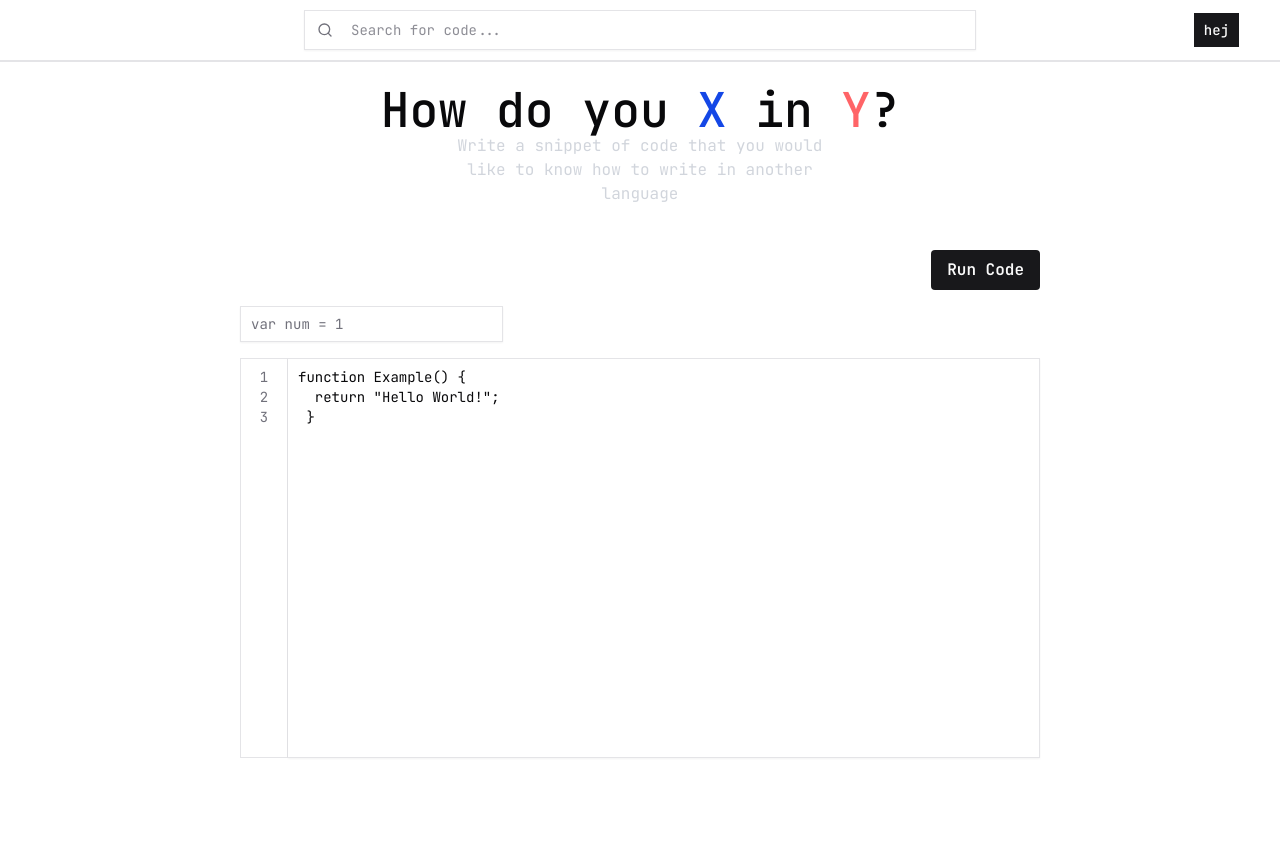
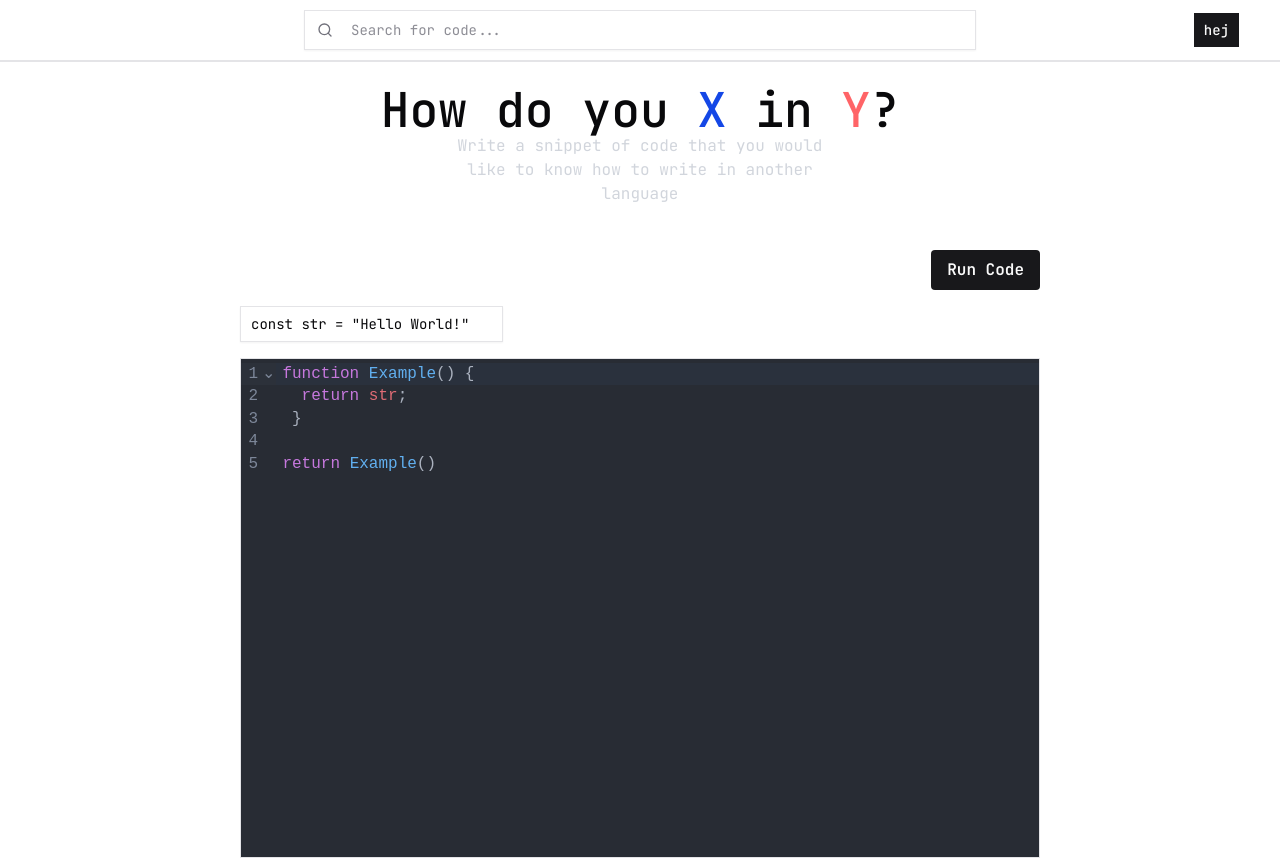
Before and after one commit to Erik-Fullstack/xiny, a Next.js app: page / in a window 1280 px wide. Before the commit the page ends 800 px from the top, so only its background shows below. Built offline with nearby package versions, Linux system fonts and the light colour scheme.

Commit message:
Changed from textarea based editor to codemirror
* Installed codemirror

* Removed old textArea

* Updated placeholder code

```diff
--- a/package.json
+++ b/package.json
@@ -9,6 +9,8 @@
     "lint": "eslint"
   },
   "dependencies": {
+    "@codemirror/lang-javascript": "^6.2.5",
+    "@uiw/react-codemirror": "^4.25.10",
     "class-variance-authority": "^0.7.1",
     "clsx": "^2.1.1",
     "lucide-react": "^1.17.0",
--- a/src/components/Editor/Editor.tsx
+++ b/src/components/Editor/Editor.tsx
@@ -1,19 +1,14 @@
 "use client";
 
-import { useMemo, useState } from "react"
-import { Textarea } from "@/components/ui/textarea"
-import RowsContainer from "./RowsContainer"
+import { useState } from "react"
+import CodeMirror from "@uiw/react-codemirror";
+import { javascript } from "@codemirror/lang-javascript";
 import Variables from "./Variables";
 import { useVariablesStore } from "@/stores/variablesStore";
 import { runCode } from "@/lib/utils";
 
 export default function Editor() {
-    const [value, setValue] = useState('function Example() {\n  return "Hello World!";\n }');
-    const [scrollTop, setScrollTop] = useState(0);
-
-    const lineCount = useMemo(() => {
-        return Math.max(1, value.split("\n").length);
-    }, [value]);
+    const [value, setValue] = useState('function Example() {\n  return str;\n\ }\n\nreturn Example()');
 
     return (
         <div className="flex flex-col gap-4 w-200">
@@ -24,15 +19,14 @@ export default function Editor() {
                 Run Code
             </button>
             <Variables />
-            <div className="flex h-100">
-                <RowsContainer lineCount={lineCount} scrollTop={scrollTop} />
-                <Textarea
+            <div className="flex h-125 border border-input rounded-md overflow-hidden dark:focus-within:border-primary">
+                <CodeMirror
                     value={value}
-                    onChange={(e) => setValue(e.target.value)}
-                    onScroll={(e) => setScrollTop(e.currentTarget.scrollTop)}
-                    wrap="off"
-                    className="h-full flex-1 rounded-none border-l-0 focus:ring-0 focus:border-input focus-visible:ring-0 focus-visible:border-input dark:bg-[#0e0e0e]"
-                    spellCheck="false"
+                    theme="dark"
+                    height="100%"
+                    extensions={[javascript({ jsx: true })]}
+                    onChange={(val) => setValue(val)}
+                    className="w-full text-base"
                 />
             </div>
         </div>
--- a/src/components/Editor/RowsContainer.tsx
+++ /dev/null
@@ -1,18 +0,0 @@
-interface RowsContainerProps {
-    lineCount: number;
-    scrollTop: number;
-}
-
-export default function RowsContainer({ lineCount, scrollTop }: RowsContainerProps) {
-    const lines = Array.from({ length: Math.max(1, lineCount) }, (_, idx) => idx + 1);
-
-    return (
-        <div className="h-full w-12 shrink-0 overflow-hidden border border-input dark:bg-[#0e0e0e] py-2 text-center text-base text-muted-foreground md:text-sm select-none">
-            <div style={{ transform: `translateY(-${scrollTop}px)` }}>
-                {lines.map((n) => (
-                    <p key={n}>{n}</p>
-                ))}
-            </div>
-        </div>
-    )
-}
--- a/src/lib/utils.ts
+++ b/src/lib/utils.ts
@@ -16,7 +16,7 @@ export function cn(...inputs: ClassValue[]) {
  */
 export function formatVars(vars: string[]): ParsedVar[] {
   const results: ParsedVar[] = [];
-  const variables = [...vars].slice(0, -1);
+  const variables = vars.length > 1 ? [...vars].slice(0, -1) : [...vars];
 
   const regex = /^(?:(const|let|var)\s+)?([a-zA-Z_$][0-9a-zA-Z_$]*)\s*=\s*(.*)$/;
 
--- a/src/stores/variablesStore.ts
+++ b/src/stores/variablesStore.ts
@@ -6,7 +6,7 @@ interface VariablesState {
 }
 
 export const useVariablesStore = create<VariablesState>((set) => ({
-    variables: [""],
+    variables: ['const str = "Hello World!"'],
     setVariables: (index, newValue) => set(({variables}) => {
         const updated = [...variables];
         updated[index] = newValue;
```
Also changed, not shown: 1 other file (tests, documents, lock files or other folders).
